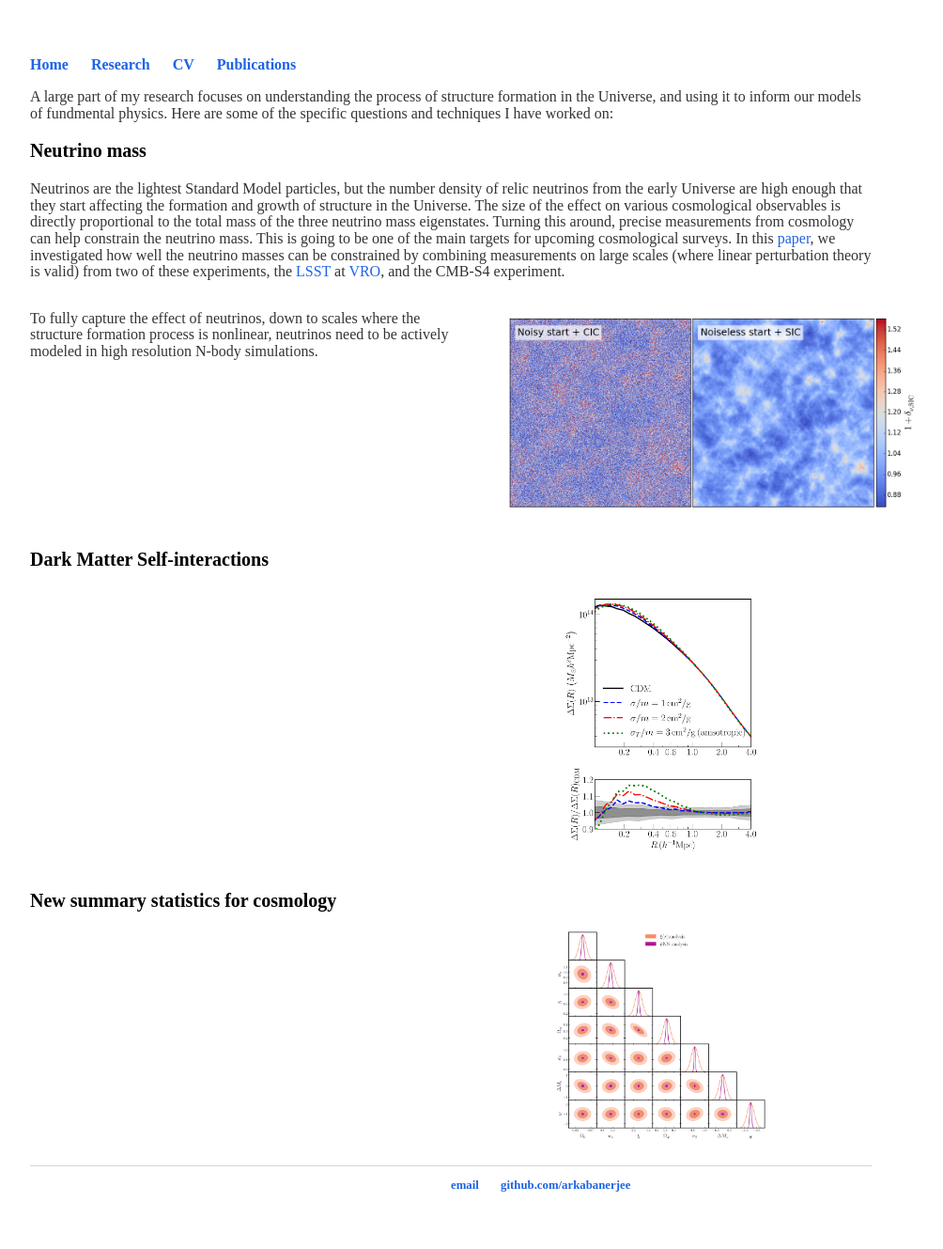
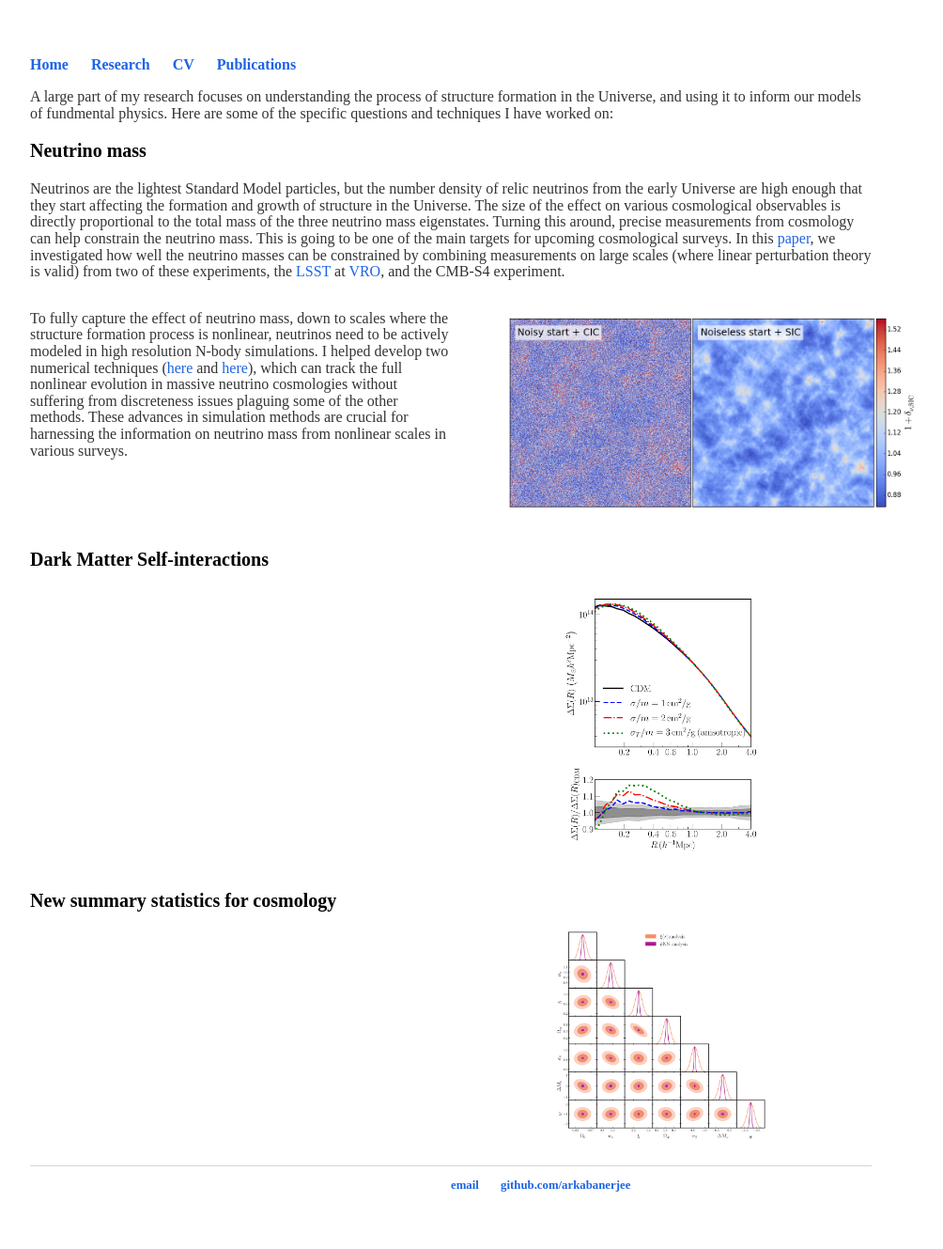
Before and after one commit to arkabanerjee/arkabanerjee.github.io, a Jekyll site: the page built from research/index.html, in a window 1280 px wide. Shown: the whole page at 94% size, without its empty margins (160-1164 px from the left). Built offline with Jekyll 4.4.1, drawn with Linux system fonts in a browser that asks for light colours.

Commit message:
Neutrinos

```diff
--- a/research/index.html
+++ b/research/index.html
@@ -10,7 +10,7 @@ title: Research
     <p></p>
     <div style="width: 100%;">
         <div style="width: 50%; height: 250px; float: left;">
-             <p>To fully capture the effect of neutrinos, down to scales where the structure formation process is nonlinear, neutrinos need to be actively modeled in high resolution N-body simulations.</p>
+             <p>To fully capture the effect of neutrino mass, down to scales where the structure formation process is nonlinear, neutrinos need to be actively modeled in high resolution N-body simulations. I helped develop two numerical techniques (<a href="https://arxiv.org/abs/1606.06167">here</a> and <a href="https://arxiv.org/abs/1801.03906">here</a>), which can track the full nonlinear evolution in massive neutrino cosmologies without suffering from discreteness issues plaguing some of the other methods. These advances in simulation methods are crucial for harnessing the information on neutrino mass from nonlinear scales in various surveys.</p>
         </div>
         <div style="margin-left: 50%; height: 250px;">
             <img src="pic_vs_sic.png" width="500" height="250" >
```
